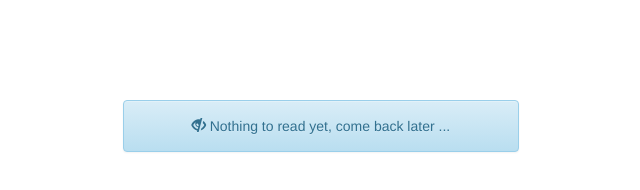
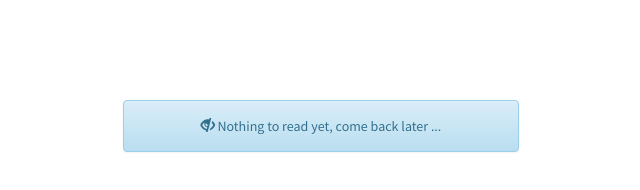
Before and after one commit to davide-iadarola/davide-iadarola.github.io, a plain HTML site: page index.html in a window 1280 px wide. Shown: the full height of the page, 319-959 px from the left. Drawn offline with nearby package versions, Linux system fonts and the light colour scheme.

Commit message:
Mise en place de la police Source Sans Pro

```diff
--- a/index.html
+++ b/index.html
@@ -1,13 +1,21 @@
 <!DOCTYPE html>
 <html>
     <head>
+
         <meta charset="utf-8">
         <meta http-equiv="X-UA-Compatible" content="IE=edge">
         <title>Iadarola Davide - GitHub Pages</title>
         <meta name="description" content="Nothing to read yet, come back later ...">
         <meta name="viewport" content="width=device-width, initial-scale=1">
+
         <link rel="stylesheet" href="https://maxcdn.bootstrapcdn.com/bootstrap/3.3.0/css/bootstrap.min.css">
         <link rel="stylesheet" href="https://maxcdn.bootstrapcdn.com/bootstrap/3.3.0/css/bootstrap-theme.min.css">
+
+        <link href='http://fonts.googleapis.com/css?family=Source+Sans+Pro' rel='stylesheet' type='text/css'>
+        <style type="text/css" media="screen">
+            * {font-family: 'Source Sans Pro', sans-serif;}
+        </style>
+
     </head>
     <body>
 
@@ -20,5 +28,6 @@
         </div>
 
         <script src="https://maxcdn.bootstrapcdn.com/bootstrap/3.3.0/js/bootstrap.min.js"></script>
+
     </body>
 </html>
```
